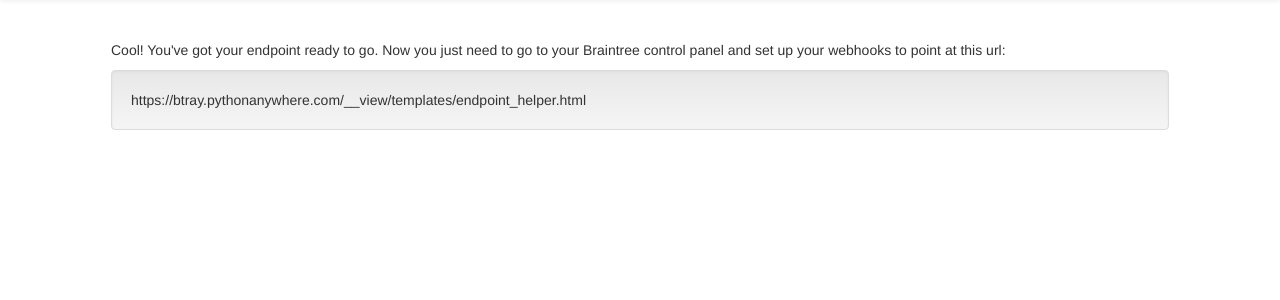
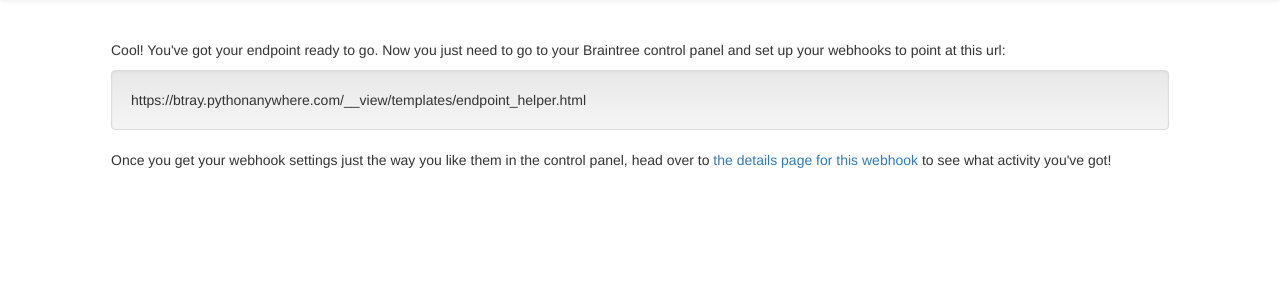
Before and after one commit to raymondberg/btray, a Python web app: template templates/endpoint_helper.html in a window 1280 px wide. Shown: the part 52-352 px from the top of the page. Run offline with Jinja, Linux system fonts and the light colour scheme; the template is opened without the code that fills it, so the values that code supplies are empty; some libraries are stand-ins or nearby versions.

Commit message:
Add helper text on blank/light pages

```diff
--- a/btray/routes.py
+++ b/btray/routes.py
@@ -100,4 +100,4 @@ def webhook_helper(webhook_config_unique_id):
     config = WebhookConfig.get_by_unique_id(webhook_config_unique_id)
     if config is None: return Response(status=404)
 
-    return render_template('endpoint_helper.html')
+    return render_template('endpoint_helper.html', webhook=config)
--- a/templates/configs_list.html
+++ b/templates/configs_list.html
@@ -2,6 +2,7 @@
 {% block title %} Webhook Configs {% endblock %}
 {% block header %} Current Webhook Endpoints {% endblock %}
 {% block content %}
+  {% if current_user.webhook_configs %}
     {% for webhook_config in current_user.webhook_configs %}
       <div class='webhook_summary' style='border:1px solid black; margin:20px'>
         <div class='webhook_attributes' style='float:right;clear:right'>
@@ -26,4 +27,7 @@
         <div style='clear:both'></div>
       </div>
     {% endfor %}
+  {% else %}
+    <p>Hmmm...it doesn't look like you've set up any webhook configurations yet. Why not <a href="{{url_for('configs_new')}}">give it a shot?</a></p>
+  {% endif %}
 {% endblock %}
--- a/templates/configs_show.html
+++ b/templates/configs_show.html
@@ -30,9 +30,9 @@
         </div>
       </div>
     </div>
+    <div class='webhook_container panel panel-default'>
     {% if config.responses|length > 0 %}
         {% for webhook in config.responses %}
-           <div class='webhook_container panel panel-default'>
              <div id='webhook_id_{{ loop.index }}' class='value_timestamp'><b>Timestamp:</b> {{ webhook['received_at'] }}</div>
              <div id="accordion_{{ loop.index }}" role="tablist" aria-multiselectable="true">
                 <div class="panel panel-default">
@@ -68,11 +68,11 @@
                     <pre>{{ webhook.parsed }}</pre>
                 </div>
             </div>
-          </div>
         {% endfor %}
     {% else %}
-        No Cached Webhooks
+    <div class="alert alert-warning"><p>Well that's a fine how-dya-do...No webhook calls! You should try generating a few in your Braintree control panel.</p><p>The best way to start is to "Check URL" on your webhook configuration. That should send a test webhook!</p></div>
     {% endif %}
+    </div>
 
     <!-- jQuery (necessary for Bootstrap's JavaScript plugins) -->
     <script src="https://ajax.googleapis.com/ajax/libs/jquery/1.11.3/jquery.min.js"></script>
--- a/templates/endpoint_helper.html
+++ b/templates/endpoint_helper.html
@@ -3,4 +3,6 @@
 {% block content %}
 <p>Cool! You've got your endpoint ready to go. Now you just need to go to your Braintree control panel and set up your webhooks to point at this url:</p>
 <div class="well"> https://btray.pythonanywhere.com{{ request.path }} </div>
+<p>Once you get your webhook settings just the way you like them in the control panel,
+head over to <a href="{{url_for('configs_show', webhook_config_id=webhook.webhook_config_id)}}">the details page for this webhook</a> to see what activity you've got!</p>
 {% endblock %}
```
